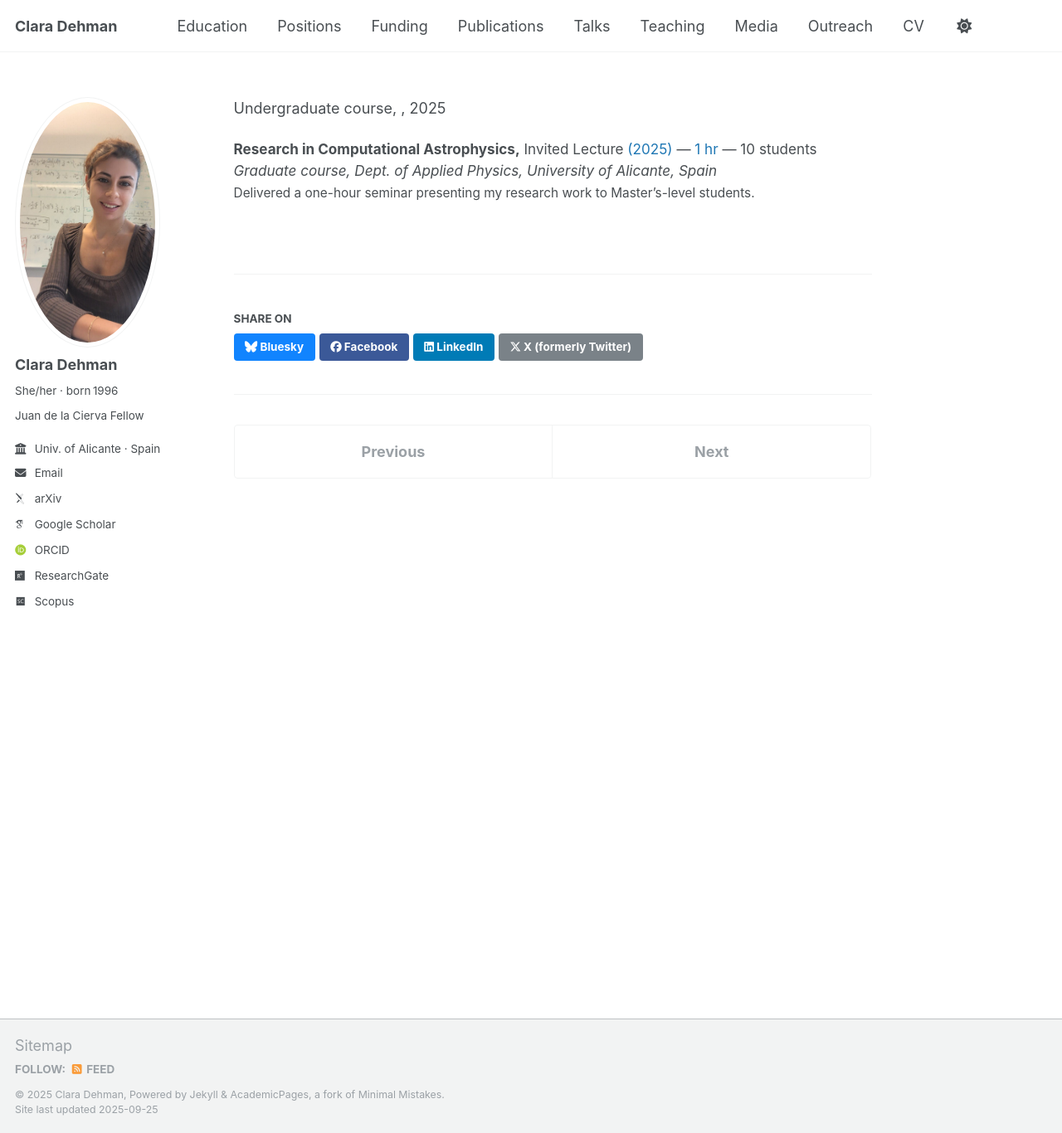
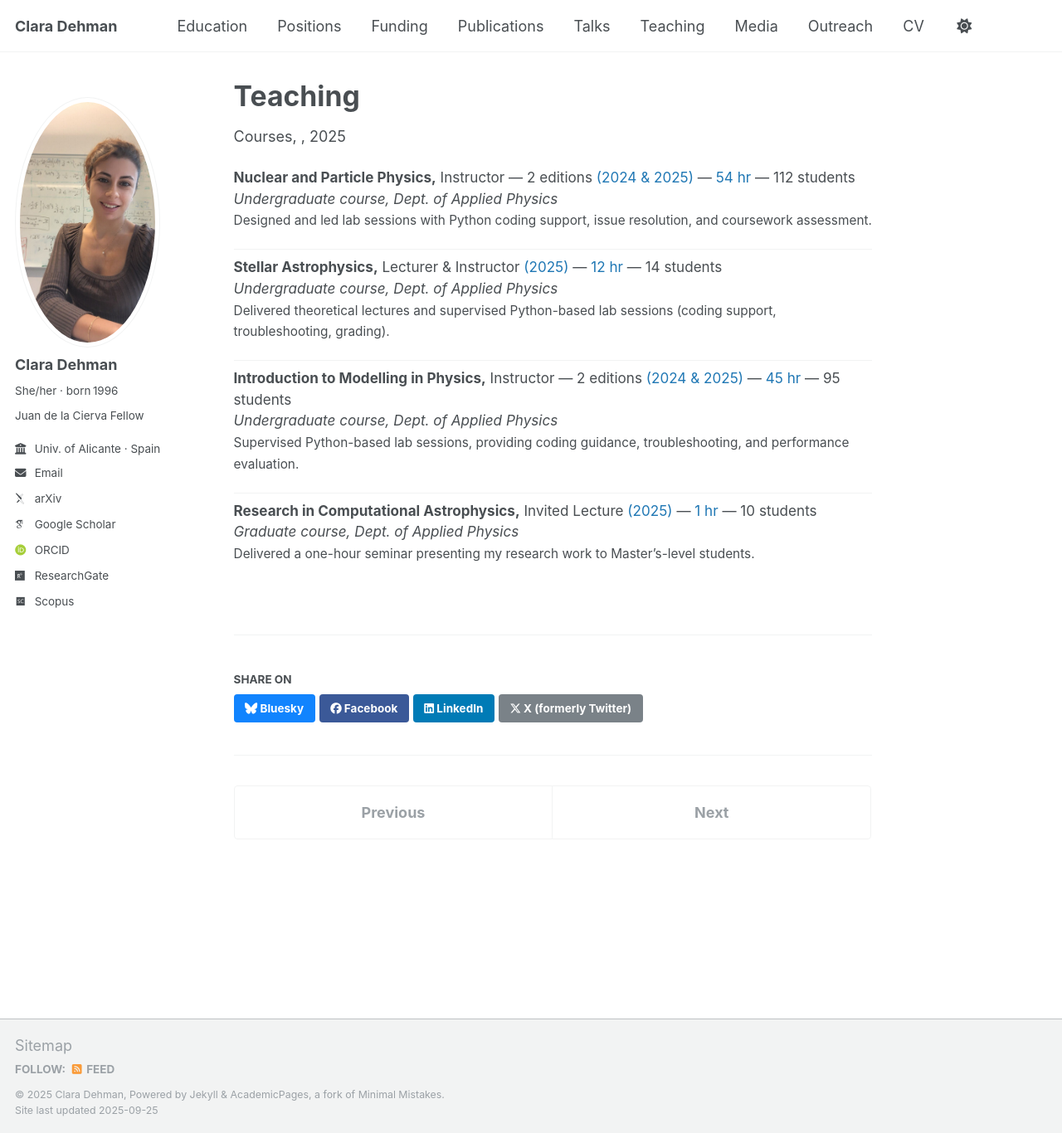
Before and after one commit to ClaraDehman/ClaraDehman.github.io, a Jekyll site: the page built from _teaching/masterseminar.md, in a window 1280 px wide and 1366 px high. Shown: the whole window at 83% size. Built offline with Jekyll 4.4.1, drawn with Linux system fonts in a browser that asks for light colours; some web fonts are replaced.

Commit message:
Update masterseminar.md

```diff
--- a/_teaching/masterseminar.md
+++ b/_teaching/masterseminar.md
@@ -1,15 +1,49 @@
 ---
-title: "<span style='font-size:1.20em;'></span>"
+title: "<span style='font-size:1.20em;'>Teaching</span>"
 collection: teaching
-type: "Undergraduate course"
-permalink: /teaching/2025-computational-astro
-location: "Alicante, Spain"
+type: "Courses"
+permalink: /teaching/courses
+location: "University of Alicante, Spain"
 ---
 
 <div class="archive__item">
+
   <p class="archive__item-excerpt" style="font-size: 0.95em; margin-top: 0;">
-    <strong>Research in Computational Astrophysics,</strong> Invited Lecture <span style="color:#1f77b4;">(2025)</span> — <span style="color:#1f77b4;">1 hr</span> — 10 students<br>
-    <em>Graduate course, Dept. of Applied Physics, University of Alicante, Spain</em><br>
+    <strong>Nuclear and Particle Physics,</strong> Instructor — 2 editions
+    <span style="color:#1f77b4;">(2024 & 2025)</span> —
+    <span style="color:#1f77b4;">54 hr</span> — 112 students<br>
+    <em>Undergraduate course, Dept. of Applied Physics</em><br>
+    <span style="font-size: 0.9em;">Designed and led lab sessions with Python coding support, issue resolution, and coursework assessment.</span>
+  </p>
+
+  <hr style="margin: 8px 0;">
+
+  <p class="archive__item-excerpt" style="font-size: 0.95em; margin-top: 0;">
+    <strong>Stellar Astrophysics,</strong> Lecturer & Instructor
+    <span style="color:#1f77b4;">(2025)</span> —
+    <span style="color:#1f77b4;">12 hr</span> — 14 students<br>
+    <em>Undergraduate course, Dept. of Applied Physics</em><br>
+    <span style="font-size: 0.9em;">Delivered theoretical lectures and supervised Python-based lab sessions (coding support, troubleshooting, grading).</span>
+  </p>
+
+  <hr style="margin: 8px 0;">
+
+  <p class="archive__item-excerpt" style="font-size: 0.95em; margin-top: 0;">
+    <strong>Introduction to Modelling in Physics,</strong> Instructor — 2 editions
+    <span style="color:#1f77b4;">(2024 & 2025)</span> —
+    <span style="color:#1f77b4;">45 hr</span> — 95 students<br>
+    <em>Undergraduate course, Dept. of Applied Physics</em><br>
+    <span style="font-size: 0.9em;">Supervised Python-based lab sessions, providing coding guidance, troubleshooting, and performance evaluation.</span>
+  </p>
+
+  <hr style="margin: 8px 0;">
+
+  <p class="archive__item-excerpt" style="font-size: 0.95em; margin-top: 0;">
+    <strong>Research in Computational Astrophysics,</strong> Invited Lecture
+    <span style="color:#1f77b4;">(2025)</span> —
+    <span style="color:#1f77b4;">1 hr</span> — 10 students<br>
+    <em>Graduate course, Dept. of Applied Physics</em><br>
     <span style="font-size: 0.9em;">Delivered a one-hour seminar presenting my research work to Master’s-level students.</span>
   </p>
+
 </div>
```
